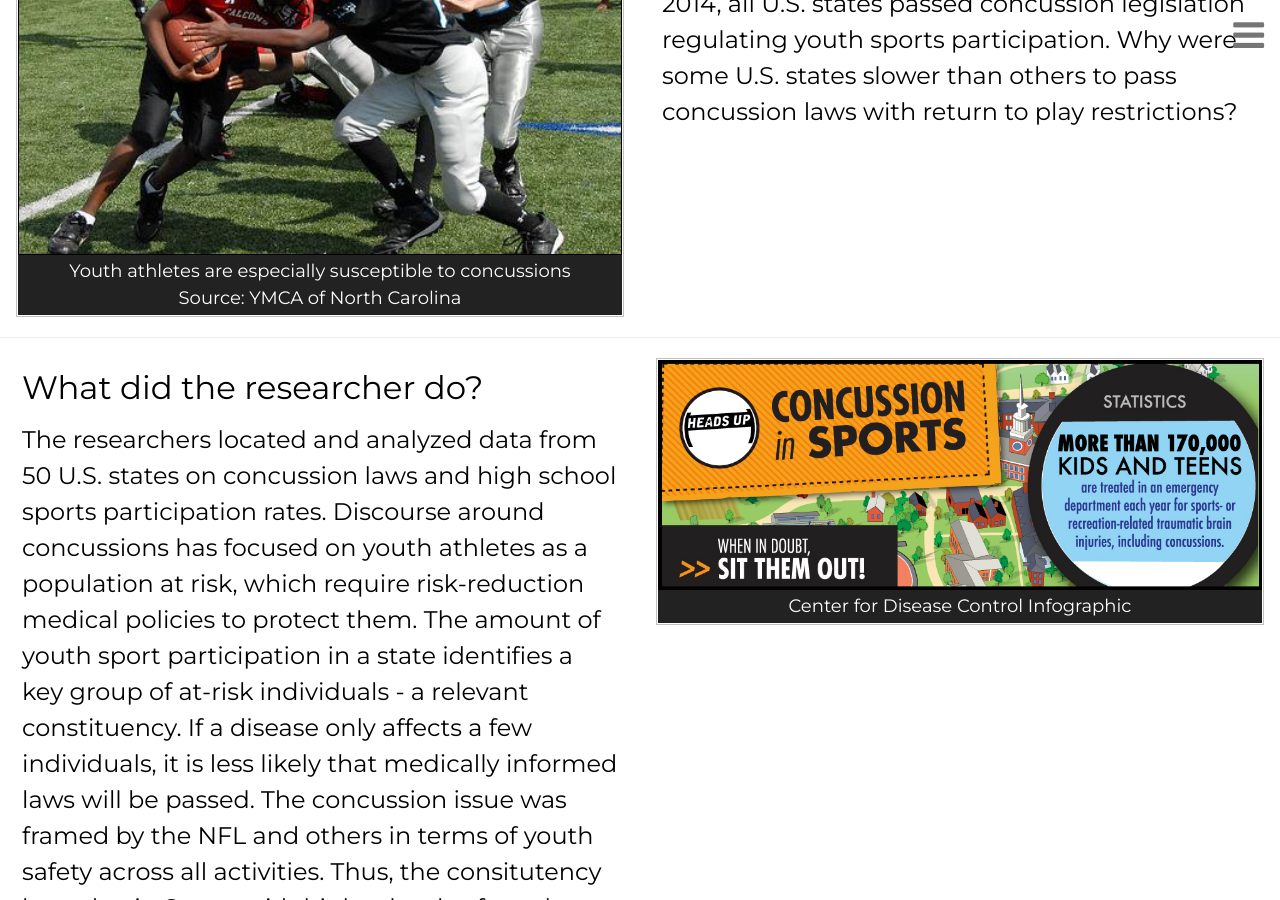
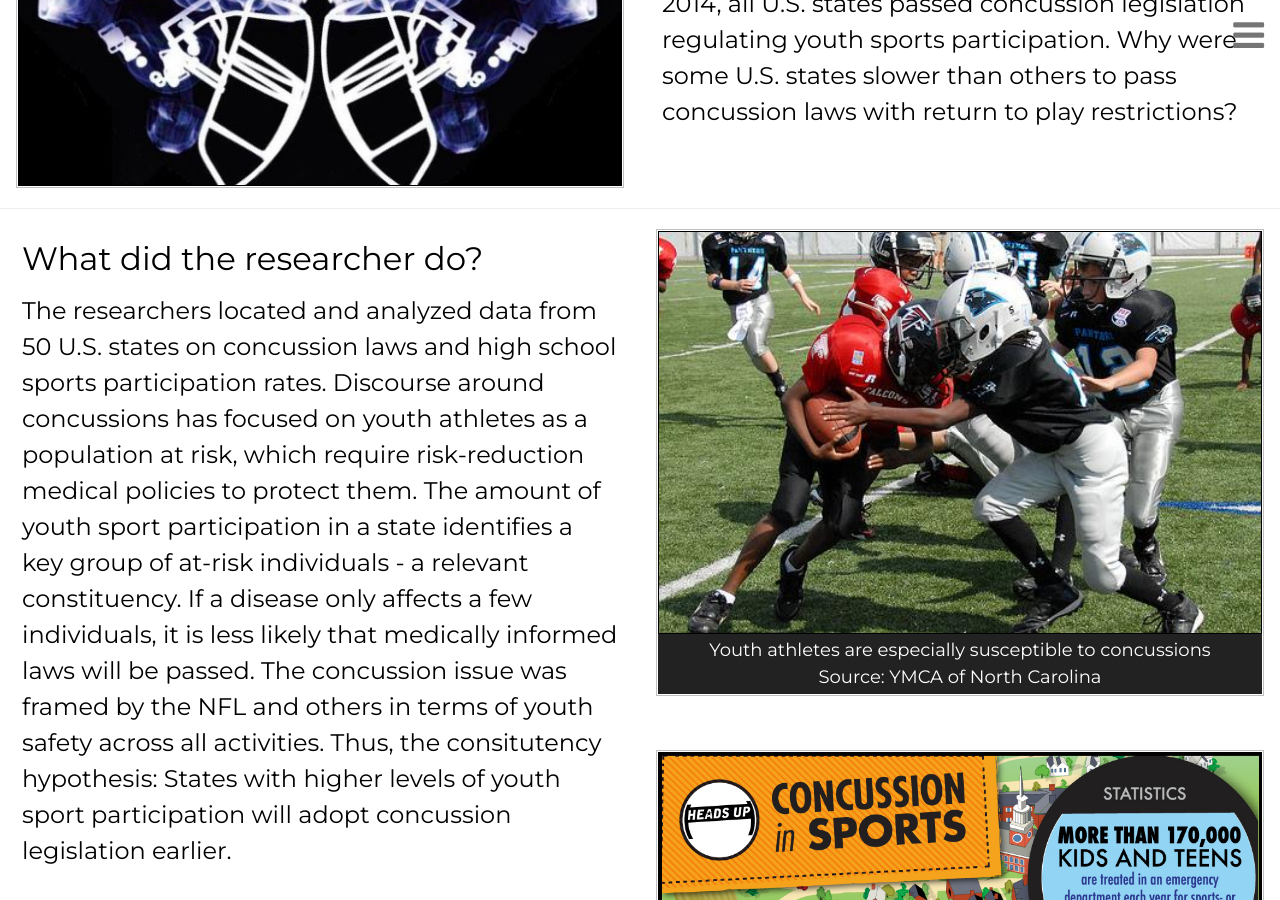
Before and after one commit to resilience1/resilience1.github.io, a Jekyll site: the page built from research/concussion.html, in a window 1280 px wide and 900 px high, scrolled down 287 px. Built offline with Jekyll 4.4.1, drawn with Linux system fonts in a browser that asks for light colours; nearby versions of some CDN libraries.

Commit message:
Update concussion.html

```diff
--- a/research/concussion.html
+++ b/research/concussion.html
@@ -157,11 +157,7 @@ title: Concussions & Youth Sports | Michael Lengefeld
 	<div class="example w3-row">
 		<div class="w3-half w3-container">
 			<figure class="item">
-			<img class="displayed" src="/img/concussionfootball.jpg" alt="Source: YMCA of North Carolina".
-			Source: YMCA of North Carolina" style="width:100%; height: 100%; border:1px solid black; align:middle">
-				<figcaption class="caption">Youth athletes are especially susceptible to concussions<br>
-					Source: YMCA of North Carolina
-				</figcaption>
+			<img class="displayed" src="/img/concussion.jpg" alt="youth football concussion" style="width:100%; height: 100%; border:1px solid black; align:middle">
 			</figure>
 		</div>
 		<div class="w3-half w3-container">
@@ -198,6 +194,13 @@ title: Concussions & Youth Sports | Michael Lengefeld
 
 		<div class="w3-half w3-container">
 			<figure class="item">
+			<img class="displayed" src="/img/concussionfootball.jpg" alt="Source: YMCA of North Carolina".
+			Source: YMCA of North Carolina" style="width:100%; height: 100%; border:1px solid black; align:middle">
+				<figcaption class="caption">Youth athletes are especially susceptible to concussions<br>
+					Source: YMCA of North Carolina
+				</figcaption>
+			</figure><br><br>
+						 <figure class="item">
 			<img class="displayed" src="/img/cdcconc_infographic.jpg" alt="CDC Infographic"
 			     style="width:100%; border:1px solid black">
 				<figcaption class="caption">Center for Disease Control Infographic
```
